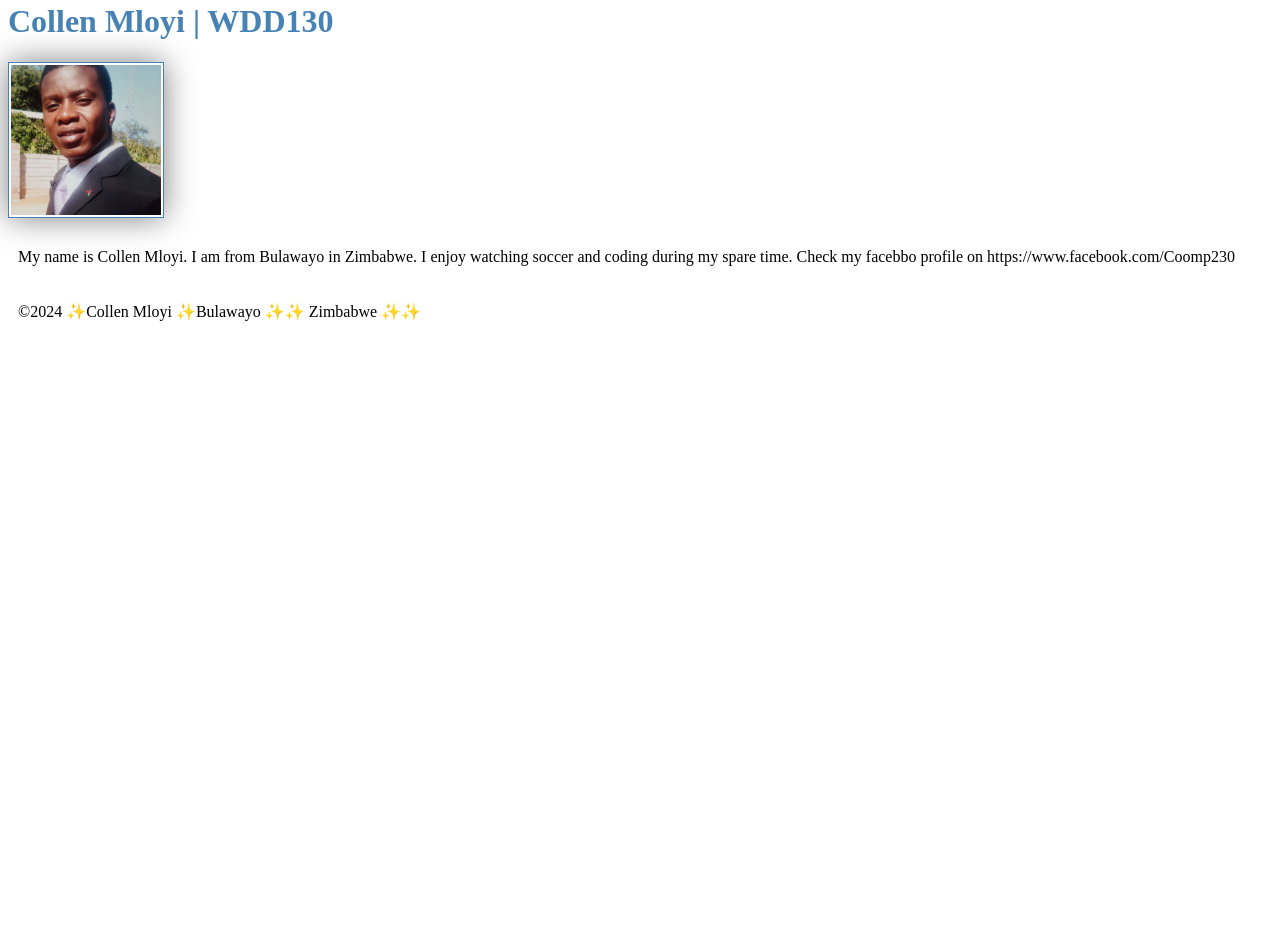
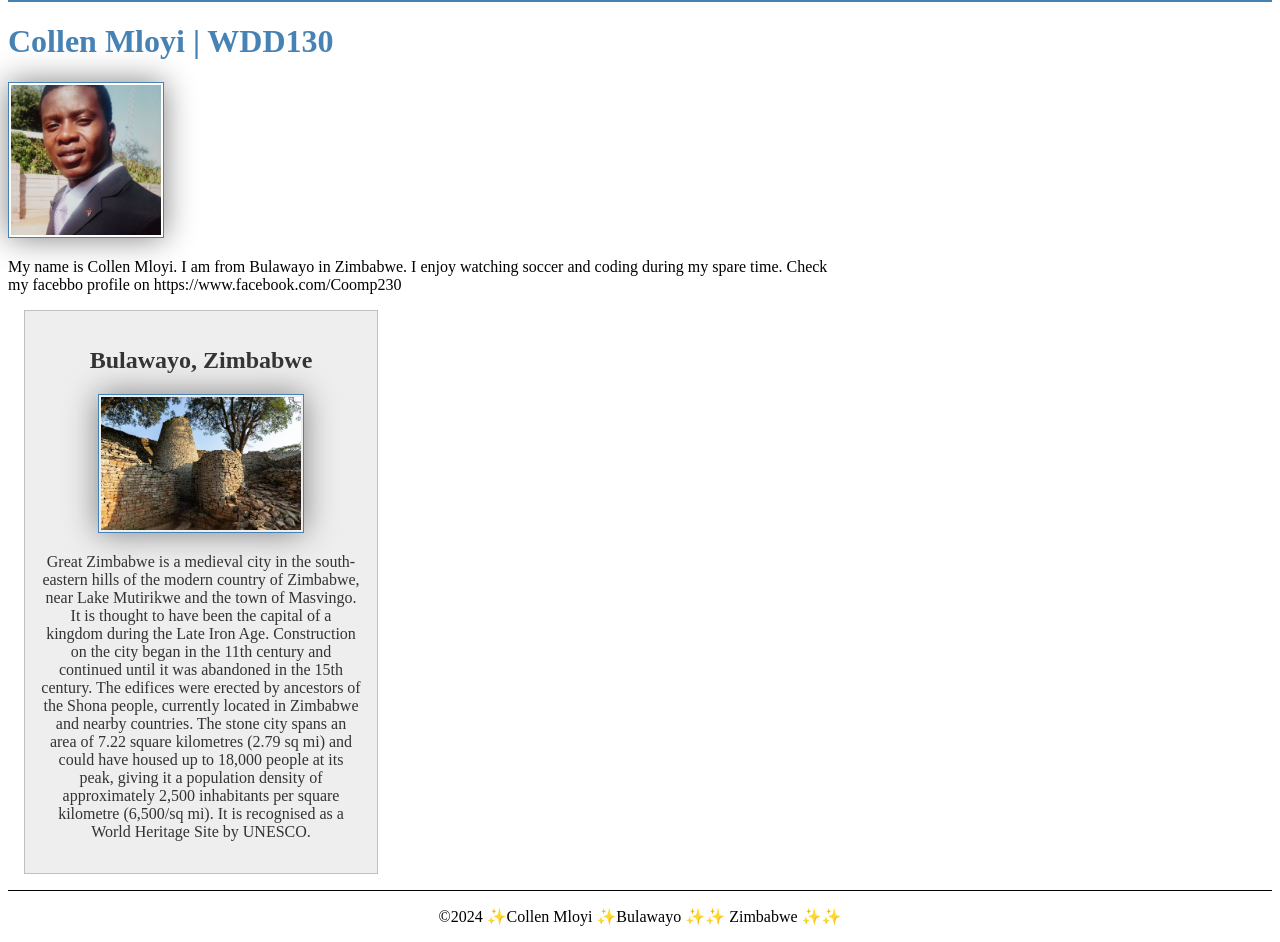
Before and after one commit to coomp230/wdd130, a plain HTML site: page index.html in a window 1280 px wide. Shown: the part 200-1142 px from the top of the page. Before the commit the page ends 800 px from the top, so only its background shows below. Drawn offline with Linux system fonts and the light colour scheme.

Commit message:
w2 after correcting errors

```diff
--- a/index.html
+++ b/index.html
@@ -4,7 +4,9 @@
     <meta charset="UTF-8">
     <meta name="viewport" content="width=device-width, initial-scale=1.0">
     <title>Collen Mloyi | WDD130</title>
-    <link rel="stylesheet" href="styles/styles.css"
+    <meta name="description" content="This page shows informatin about my self and the course that l am currently undertating, and some ifomration ovbout myself">
+    <meta name="author" content="Collen Mloyi">
+    <link rel="stylesheet" href="styles/styles.css">
 </head>
 <body>
     <header>
@@ -21,6 +23,18 @@
         time. Check my facebbo profile on https://www.facebook.com/Coomp230</p>
 
     </main>
+    <aside>
+        <h2>
+            Bulawayo, Zimbabwe
+        </h2>
+        <img src="images/greatzimbawe.jpg" alt="The Great Zimbabwe" width="200">
+        <p> Great Zimbabwe is a medieval city in the south-eastern hills of the modern country of Zimbabwe,
+            near Lake Mutirikwe and the town of Masvingo. It is thought to have been the capital of a kingdom during the Late Iron Age.
+            Construction on the city began in the 11th century and continued until it was abandoned in the 15th century.
+            The edifices were erected by ancestors of the Shona people, currently located in Zimbabwe and nearby countries.
+            The stone city spans an area of 7.22 square kilometres (2.79 sq mi) and could have housed up to 18,000 people at its peak, giving it a population density of approximately 2,500
+            inhabitants per square kilometre (6,500/sq mi). It is recognised as a World Heritage Site by UNESCO.</p>
+    </aside>
     <footer>
         <p> &copy;2024 ✨Collen Mloyi ✨Bulawayo ✨✨ Zimbabwe ✨✨ </p>
     </footer>
--- a/styles/styles.css
+++ b/styles/styles.css
@@ -1,6 +1,6 @@
 nav{
     background-color: steelblue;
-    padding: 10.px;
+    padding: 10px;
 }
 nav a {
     color: white;
@@ -18,5 +18,29 @@ img {
     box-shadow: 0 0 30px gray;
 }
 p {
-    padding: 10px;
+    padding: 0;
 }
+main{
+    max-width: 840px;
+}
+aside{
+    width: 20rem;
+    margin: 1rem;
+    border: 1px solid rgba(0,0,0,0.2);
+    padding: 1rem;
+    background-color: #eee;
+    color: #333;
+    text-align: center;
+}
+aside img{
+    width: 200px;
+    height: auto;
+}
+main img{
+    width: 150px;
+    height: auto;
+}footer{
+    margin-top: 15px;
+    border-top: 1px solid #000;
+    text-align: center;
+}
```
Also changed, not shown: images/greatzimbawe.jpg (added).
